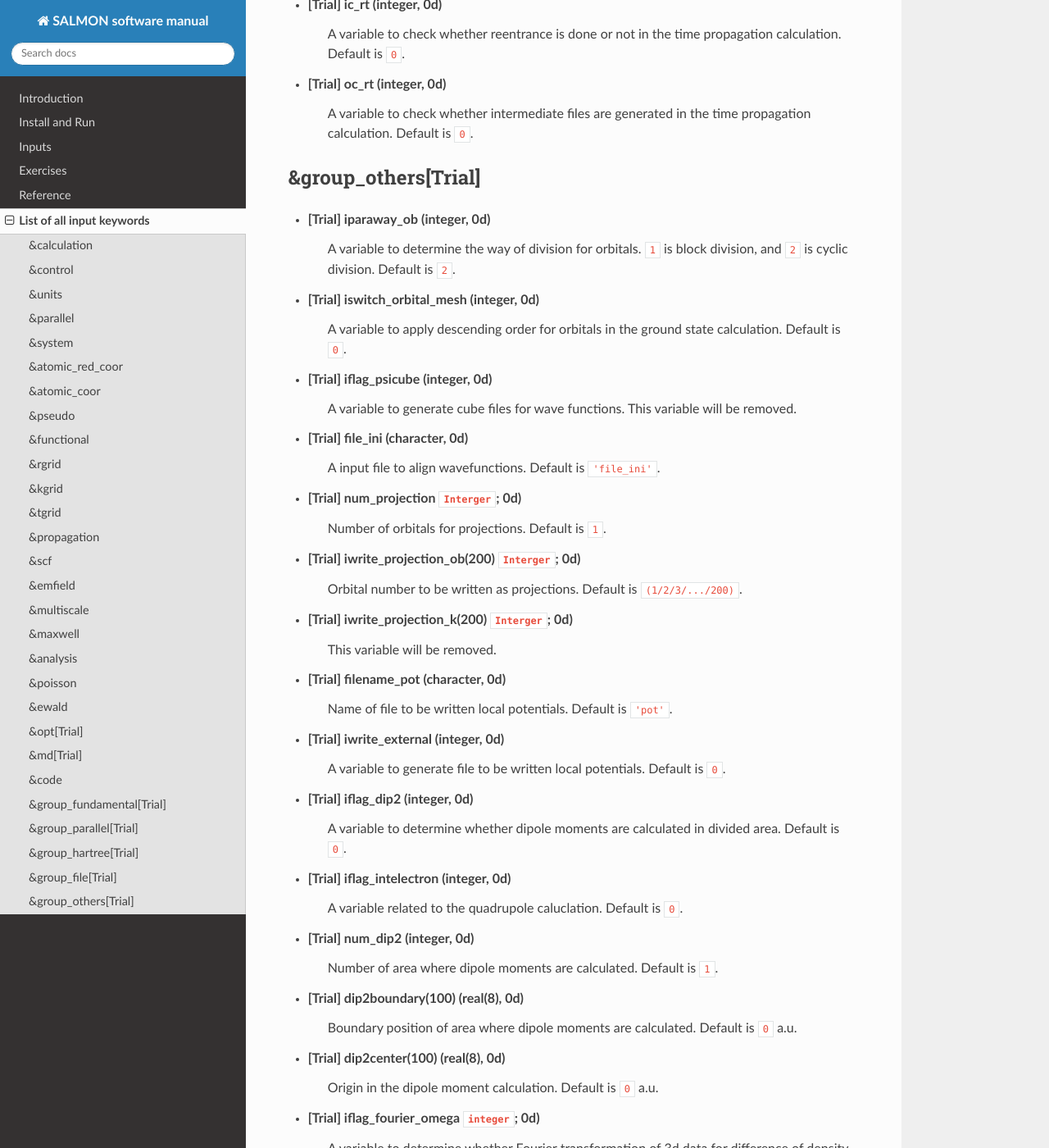
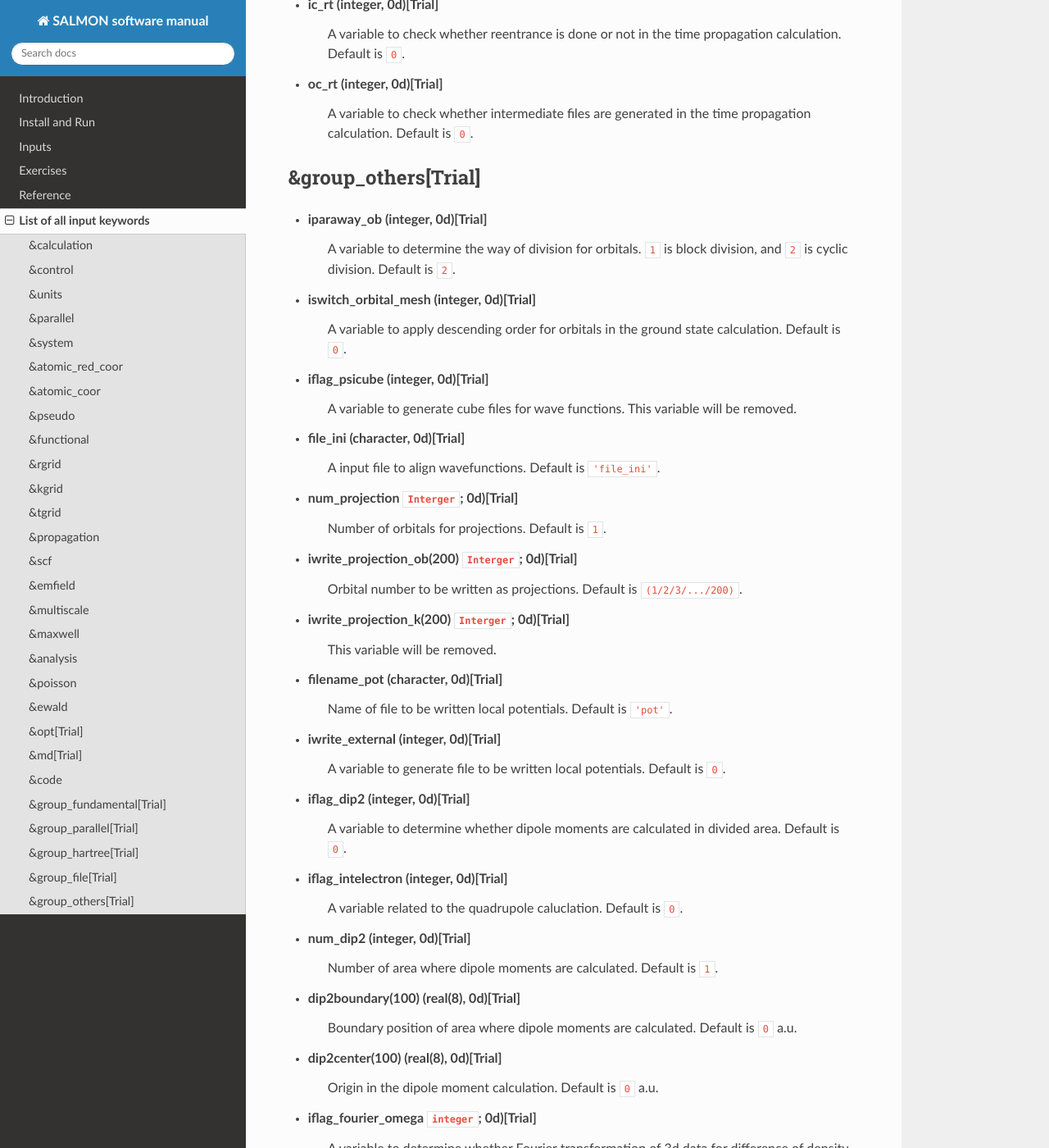
Before and after one commit to SALMON-TDDFT/SALMON-DOCS, a Sphinx documentation site: the page built from source/input_keyword_list.rst, in a window 1280 px wide and 1400 px high, scrolled down 21568 px. Shown: the whole window at 82% size. Built offline with Sphinx 7.4.7 and the Read the Docs theme 2.0.0, drawn with Linux system fonts in a browser that asks for light colours; formulas are drawn with MathJax 3; some of the changed text lies outside the part shown.

```diff
--- a/source/input_keyword_list.rst
+++ b/source/input_keyword_list.rst
@@ -96,7 +96,7 @@ List of all input keywords
 &parallel
 ---------
 
-- [Trial] **yn_domain_parallel** (character, 3d)
+- **yn_domain_parallel** (character, 3d)[Trial]
    If specified ``yn_domain_parallel='y'`` and ``&system/yn_periodic='y'``, program codes for domain parallel version run in periodic system calculations.
 
 - **nproc_k/nproc_ob/nproc_domain_orbital(3)/nproc_domain_general(3)** (integer, 0d)
@@ -172,7 +172,7 @@ List of all input keywords
    Unit of the energy can be chosen ``&units/unit_system``.
    Default is ``-1.0`` (this is for system which has a band gap energy).
 
-- [Trial] **temperature_k** (real(8), 0d)
+- **temperature_k** (real(8), 0d)[Trial]
    Temperature of electrons [K]. Default is ``-1.d0``.
 
 - **nelem** (integer, 0d/3d)
@@ -182,7 +182,7 @@ List of all input keywords
    Number of atoms in a calculation cell.
 
 
-- [Trial] **file_atom_red_coor** (character, 3d)
+- **file_atom_red_coor** (character, 3d)[Trial]
    File name of atomic positions. In this file,
    the atomic coordinates can be written in reduced coordinates.
    This option is incompatible with
@@ -190,7 +190,7 @@ List of all input keywords
    ``&atomic_coor``, and
    ``&atomic_red_coor``.
 
-- [Trial] **file_atom_coor** (character, 0d)
+- **file_atom_coor** (character, 0d)[Trial]
    File name of atomic positions. In this file,
    the atomic coordinates can be written in Cartesian cooridnates.
    The unit of the length can be chosen by
@@ -255,20 +255,20 @@ Input for psudopotentials. Size of array (:) is equal to ``&system/nelem``.
 - **izatom(:)** (integer, 0d/3d)
    Atomic number.
 
-- [Trial] **yn_psmask(:)** (character, 0d/3d)
+- **yn_psmask(:)** (character, 0d/3d)[Trial]
    Enable(``'y'``)/disable(``'n'``)
    Fourier filtering for pseudopotentials.
    Default is ``'n'``.
 
-- [Trial] **alpha_mask(:)** (real(8), 0d/3d)
+- **alpha_mask(:)** (real(8), 0d/3d)[Trial]
    Parameter for the Fourier filtering for pseudopotential.
    Default is ``'0.8'``.
 
-- [Trial] **gamma_mask(:)** (real(8), 0d/3d)
+- **gamma_mask(:)** (real(8), 0d/3d)[Trial]
    Parameter for the Fourier filtering for pseudopotential.
    Default is ``'1.8'``.
 
-- [Trial] **eta_mask(:)** ``Real(8)``); 0d/3d)
+- **eta_mask(:)** ``Real(8)``); 0d/3d)[Trial]
    Parameter for the Fourier filtering for pseudopotential.
    Default is ``'15.0'``.
 
@@ -355,11 +355,11 @@ Input for psudopotentials. Size of array (:) is equal to ``&system/nelem``.
    [M.A.L. Marques, A. Castro, G.F. Bertsch, and A. Rubio, Comput. Phys. Commun., 151 60 (2003)].
    Default is ``middlepoint``.
 
-- [Trial] **n_hamil** (integer, 0d)
+- **n_hamil** (integer, 0d)[Trial]
    Order of Taylor expansion of a propagation operator.
    Default is ``4``.
 
-- [Trial] **yn_fix_func** ``character(1)``; 3d)
+- **yn_fix_func** ``character(1)``; 3d)[Trial]
    Option not to update functional (or Hamiltonian) in RT calculation, i.e., keep ground state Hamiltonian during time-evolution.
    Default is ``'n'``.
 
@@ -424,7 +424,7 @@ Input for psudopotentials. Size of array (:) is equal to ``&system/nelem``.
   - ``b``: parallelization mainly for band orbital loop (sometimes space grid loop too). This works efficiently if the number of k-point treated in each node is small (e.x. the case of single k-point for each node)
 
 
-- [Trial] **skip_gsortho** (character, 3d)
+- **skip_gsortho** (character, 3d)[Trial]
    XXX only ARTED XXX
    Flag to skip Gram-Schmidt orthogonalization in CG loop if periodic boundary system is used. If this is skipped the more iteration number is necessary to get convergence but each iteration step gets faster. If ``omp_loop=b``, this flag is always applied.
    Default is ``n``
@@ -500,7 +500,7 @@ Input for psudopotentials. Size of array (:) is equal to ``&system/nelem``.
    Time-delay between the first and the second pulses.
    Unit of time can be chosen by ``&units/unit_time``.
 
-- [Trial] **yn_local_field** (character, 0d)
+- **yn_local_field** (character, 0d)[Trial]
    The pulse is applied to a specific domain.
    Default is ``'n'``.
 
@@ -525,11 +525,11 @@ Input for psudopotentials. Size of array (:) is equal to ``&system/nelem``.
 &multiscale
 -----------
 
-- [Trial] **fdtddim** (character, 3d)
+- **fdtddim** (character, 3d)[Trial]
    Dimension of FDTD calculation for multi-scale Maxwell-Kohn-Sham method.
    Default value is ``'1D'``.
 
-- [Trial] **twod_shape** (character, 3d)
+- **twod_shape** (character, 3d)[Trial]
    Boundary condision of the second dimension for FDTD calculation with
    multi-scale Maxwell-Kohn-Sham method.
    Default value is ``'periodic'``.
@@ -537,14 +537,14 @@ Input for psudopotentials. Size of array (:) is equal to ``&system/nelem``.
 - **nx_m** (integer, 3d)
    Number of macroscopic grid points inside materials for x-direction.
 
-- [Trial] **ny_m/nz_m** (integer, 3d)
+- **ny_m/nz_m** (integer, 3d)[Trial]
    Number of macroscopic grid points inside materials for (y/z)-direction.
 
 - **hx_m** (real(8), 3d)
    Spacing of macroscopic grid points inside materials for (x)-direction.
    Unit of length can be chosen by ``&units/unit_length``.
 
-- [Trial] **hy_m/hz_m** (real(8), 3d)
+- **hy_m/hz_m** (real(8), 3d)[Trial]
    Spacing of macroscopic grid points inside materials for (y/z)-direction.
    Unit of length can be chosen by ``&units/unit_length``.
 
@@ -553,20 +553,20 @@ Input for psudopotentials. Size of array (:) is equal to ``&system/nelem``.
    ``nxvacl_m`` gives the number for negative x-direction in front of material,
    while ``nxvacr_m`` gives the number for positive x-direction behind the material.
 
-- [Trial] **nx_origin_m/ny_origin_m/nz_origin_m** (integer, 3d)
+- **nx_origin_m/ny_origin_m/nz_origin_m** (integer, 3d)[Trial]
    Origin coordinat of the grid points.
    Default value is ``'1'``.
 
-- [Trial] **set_ini_coor_vel** (character, 3d)
+- **set_ini_coor_vel** (character, 3d)[Trial]
    Set initial atomic coordinates and velocities for each macro-grid point. This must be given with specific directories and files:
    Prepare ``directory``/multiscale/MXXXXXX/ini_coor_vel.dat, where 'XXXXXX' is the index number of the macro-grid point of the material region usually starting from '000001' up to the number of macro-grid point. The format of the file 'ini_coor_vel.dat' is just Rx, Ry, Rz, Vx, Vy, Vz (with space separation) for each atom (i.e. for each line), where the unit of the coordinates, Rx, Ry, Rz, is angstrom or a.u. speficied by ``unit_system`` but that of velocities is always a.u.. This option should be used together with ``read_gs_wfn_k_ms`` which is the option to read the ground state wave function for each macro-grid point.
    Default value is ``'n'``.
 
-- [Trial] **nmacro_write_group** (integer, 3d)
+- **nmacro_write_group** (integer, 3d)[Trial]
    If the number of macroscopic grids are very large, computers can be unstable by writing all information of all macroscopic grid points at the same time. To avoid that, the writings are divided by specifying this option. Writings will be done by each ``nmacro_write_group`` macroscopic grid points. (this number must be aliquot part of the total number of macroscopic grid points)
    Default value is ``'-1'``.
 
-- [Trial] **file_macropoint** (character, 3d)
+- **file_macropoint** (character, 3d)[Trial]
    If file name is specified in the option, the coordinates of the macropoints are set from the file.
    Default value is ``''``.
 
@@ -657,7 +657,7 @@ Input for psudopotentials. Size of array (:) is equal to ``&system/nelem``.
   - ``'rt'``: projection to eigenstates of instantaneous Hamiltonian.
 
 
-- [Trial] **projection_decomp** (character, 3d)
+- **projection_decomp** (character, 3d)[Trial]
    If ``'atom'`` combined with ``projection_option='gs'``,
    the number of excited electron is decomposed into each atom
    (this is printed in ``SYSname``\_nex_atom.data).
@@ -730,7 +730,7 @@ Input for psudopotentials. Size of array (:) is equal to ``&system/nelem``.
    every ``outdns_rt_step`` time steps.
    Default is ``'n'``.
 
-- [Trial] **yn_out_dns_trans/out_dns_trans_energy** ``Character/Real(8)``; 3d)
+- **yn_out_dns_trans/out_dns_trans_energy** ``Character/Real(8)``; 3d)[Trial]
    If ``'y'``, transition in different density from the ground state at specified field frequency omega(given by ``out_dns_trans_energy``) is calculated by drho(r,omega)=FT(rho(r,t)-rho_gs(r))/T.
    Default is ``'n'/1.55eV``.
 
@@ -750,7 +750,7 @@ Input for psudopotentials. Size of array (:) is equal to ``&system/nelem``.
    every ``out_estatic_rt_step`` time steps.
    Default is ``'n'``.
 
-- [Trial] **yn_out_rvf_rt/out_rvf_rt_step** ``Character/Integer``; 3d)
+- **yn_out_rvf_rt/out_rvf_rt_step** ``Character/Integer``; 3d)[Trial]
    If ``'y'``, coordinates[A], velocities[au], forces[au] on atoms
    during real-time time-propagation are printed in ``SYSname``\_trj.xyz
    every ``out_rvf_rt_step`` time steps.
@@ -758,7 +758,7 @@ Input for psudopotentials. Size of array (:) is equal to ``&system/nelem``.
    the printing option is automatically turned on.
    Defaults are ``'n'/10``.
 
-- [Trial] **yn_out_tm** (character, 3d)
+- **yn_out_tm** (character, 3d)[Trial]
    If ``'y'``, transition moments between occupied and virtual orbitals are printed into ``SYSname``\_tm.data after the ground state calculation.
    Defaults are ``'n'``.
 
@@ -773,7 +773,7 @@ Input for psudopotentials. Size of array (:) is equal to ``&system/nelem``.
    ``numfiles_out_3d`` must be less than or equal to number of processes.
    Default is ``1``.
 
-- [Trial] **timer_process** (character, 0d)
+- **timer_process** (character, 0d)[Trial]
    Basically, elapsed times are written in the output file.
    But if ``timer_process`` is ``'y'``,
    files of elapsed times for every process are also generated.
@@ -816,32 +816,32 @@ Input for psudopotentials. Size of array (:) is equal to ``&system/nelem``.
 - **nopt** (integer, 0d/3d)
    xxx
 
-- [Trial] **convrg_opt_fmax** (real(8), 3d)
+- **convrg_opt_fmax** (real(8), 3d)[Trial]
    Convergence threshold of optimization in maximum force.
    Default is ``1d-3``.
 
 ..
-  - [Trial] **cg_alpha_up** (real(8), 3d)
+  - **cg_alpha_up** (real(8), 3d)[Trial]
     Parameter for up-rate of step length in line search in conjugated gradient method.
     Default is ``1.3``.
 
-  - [Trial] **cg_alpha_down** (real(8), 3d)
+  - **cg_alpha_down** (real(8), 3d)[Trial]
     Parameter for down-rate of step length in line search in conjugated gradient method.
     Default is ``0.5``.
 
-  - [Trial] **cg_alpha_ini** (real(8), 3d)
+  - **cg_alpha_ini** (real(8), 3d)[Trial]
     Parameter for initial step length in line search in conjugated gradient method. (currently not available)
     Default is ``0.8``.
 
-  - [Trial] **convrg_scf_ene** (real(8), 3d)
+  - **convrg_scf_ene** (real(8), 3d)[Trial]
     Convergence threshold of ground state SCF calculation in energy difference at each optimization step. If negative number no threshold (SCF loop is up to ``Nscf``). The other SCF thresholds such as ``threshold`` in ``&scf`` are also applied (if you do not want to use it, set very small number).
     Default is ``-1.0``.
 
-  - [Trial] **convrg_scf_force** (real(8), 3d)
+  - **convrg_scf_force** (real(8), 3d)[Trial]
     Convergence threshold of ground state SCF calculation in force (average over atoms) difference. If negative number no threshold (SCF loop is up to ``Nscf``). The other SCF thresholds such as ``threshold`` in ``&scf`` are also applied (if you do not want to use it, set very small number).
     Default is ``-1.0``.
 
-  - [Trial] **convrg_opt_ene** (real(8), 3d)
+  - **convrg_opt_ene** (real(8), 3d)[Trial]
     Convergence threshold of optimization in energy difference. (currently not available)
     Default is ``1d-6``.
 ..
@@ -849,27 +849,27 @@ Input for psudopotentials. Size of array (:) is equal to ``&system/nelem``.
 
 &md[Trial]
 -----------
-- [Trial] **ensemble** (character, 3d)
+- **ensemble** (character, 3d)[Trial]
    Ensemble in MD option: "NVE" or "NVT".
    Default is ``"NVE"``.
 
-- [Trial] **thermostat** (character, 3d)
+- **thermostat** (character, 3d)[Trial]
    Thermostat in "NVT" option: (currently only ``nose-hoover``).
    Default is ``"nose-hoover"``.
 
-- [Trial] **step_velocity_scaling** (integer, 3d)
+- **step_velocity_scaling** (integer, 3d)[Trial]
    Time step interval for velocity-scaling. Velocity-scaling is applied if this is set to positive.
    Default is ``-1``.
 
-- [Trial] **step_update_ps/step_update_ps2** ``Integer/Integer``; 3d)
+- **step_update_ps/step_update_ps2** ``Integer/Integer``; 3d)[Trial]
    Time step interval for updating pseudopotential (Larger number makes calculation time reduce greatly, but gets inaccurate) in case of ``use_ehrenfest_md=y``. ``step_update_ps`` is for full update and ``step_update_ps2`` is for update without changing grid points array.
    Default is ``10/1``.
 
-- [Trial] **temperature0_ion_k** (real(8), 3d)
+- **temperature0_ion_k** (real(8), 3d)[Trial]
    Setting temperature [K] for NVT ensemble, velocity scaling and generating initial velocities.
    Default is ``298.15``.
 
-- [Trial] **yn_set_ini_velocity** (character, 3d)
+- **yn_set_ini_velocity** (character, 3d)[Trial]
    Initial velocities are set.
    Default is ``n``.
 
@@ -877,19 +877,19 @@ Input for psudopotentials. Size of array (:) is equal to ``&system/nelem``.
   - ``r``: Read initial velocity from file specified by keyword of ``file_ini_velocity``. This is, for example, used for restarting MD from the previous run. The last atomic coordinates and velocities are printed in ``SYSname``\_trj.xyz. (atomic coordinate also should be copied from the previous output and put in the next input file for restart)
 
 
-- [Trial] **file_ini_velocity** (character, 3d)
+- **file_ini_velocity** (character, 3d)[Trial]
    File name for initial velocities. This is read when ``set_ini_velocity`` is ``'r'``. The format is simply vx(iatom) vy(iatom) vz(iatom) in each line. The order of atoms must be the same as the given coordinates in the main input file. In case of using nose-hoover thermostat, a thermostat variable should be put at the last line (all atomic unit).
    Default is ``none``.
 
-- [Trial] **seed_ini_velocity** (integer, 3d)
+- **seed_ini_velocity** (integer, 3d)[Trial]
    Random seed (integer number) to generate initial velocity if ``set_ini_velocity`` is set to y.
    Default is ``123``.
 
-- [Trial] **thermostat_tau** (real(8), 3d)
+- **thermostat_tau** (real(8), 3d)[Trial]
    Parameter in Nose-Hoover method: controlling time constant for temperature.
    Default is ``41.34[au] or 1.0[fs]``.
 
-- [Trial] **yn_stop_system_momt** (character, 3d)
+- **yn_stop_system_momt** (character, 3d)[Trial]
    Center of mass is stopped every time step.
    Default is ``n``.
 
@@ -915,30 +915,30 @@ Input for psudopotentials. Size of array (:) is equal to ``&system/nelem``.
 &group_fundamental[Trial]
 -------------------------
 
-- [Trial] **iditer_nosubspace_diag** (integer, 0d)
+- **iditer_nosubspace_diag** (integer, 0d)[Trial]
    Iterations for which subspace diagonalization is not done if ``&scf/subspace_diagonalization`` is ``'y'``.
    Default is ``10``.
 
-- [Trial] **ntmg** (integer, 0d)
+- **ntmg** (integer, 0d)[Trial]
    Number of multigrid calculation for gs. At the moment, there is a malfunction in this variable, and recovery is needed.
    Default is ``1``.
 
-- [Trial] **idisnum(2)** (integer, 0d)
+- **idisnum(2)** (integer, 0d)[Trial]
    Label numbers for two atoms which are measured the distance.
    Default is ``(/1,2/)``.
 
-- [Trial] **iwrite_projection** (integer, 0d)
+- **iwrite_projection** (integer, 0d)[Trial]
    A variable for projection.
    Default is ``0``.
 
-- [Trial] **itwproj** (integer, 0d)
+- **itwproj** (integer, 0d)[Trial]
    The projection is calculated every ``itwproj`` time steps.
    Default is ``-1``.
 
-- [Trial] **iwrite_projnum** (integer, 0d)
+- **iwrite_projnum** (integer, 0d)[Trial]
    There is a malfunction in this variable.
 
-- [Trial] **itcalc_ene** (integer, 0d)
+- **itcalc_ene** (integer, 0d)[Trial]
    Total energy is calculated every ``itcalc_ene`` time steps. There may be a malfunction in this variable.
    Default is ``1``.
 
@@ -946,29 +946,29 @@ Input for psudopotentials. Size of array (:) is equal to ``&system/nelem``.
 &group_parallel[Trial]
 -----------------------
 
-- [Trial] **isequential** (integer, 0d)
+- **isequential** (integer, 0d)[Trial]
    A variable to determine the way of assignment of processes.
    Default is ``2``.
 
-- [Trial] **imesh_s_all** (integer, 0d)
+- **imesh_s_all** (integer, 0d)[Trial]
    A variable to determine how to use processes if total number of processes
    and number of processes for Hartree/Exc calculation differ.
    There may be a malfunction in this variable.
    Default is ``1``.
 
-- [Trial] **iflag_comm_rho** (integer, 0d)
+- **iflag_comm_rho** (integer, 0d)[Trial]
    This variable may be removed.
 
 
 &group_hartree[Trial]
 ----------------------
 
-- [Trial] **hconv** (real(8), 0d)
+- **hconv** (real(8), 0d)[Trial]
    A convergence value for the Hartree-cg calculation.
    The convergence is checked by ||tVh(i)-tVh(i-1)||\ :sup:`2`\/(number of grids).
    Default is ``1d-15`` a.u. (= 1.10d-13 A\ :sup:`3`\eV\ :sup:`2`\)
 
-- [Trial] **lmax_meo** (integer, 0d)
+- **lmax_meo** (integer, 0d)[Trial]
    A maximum angular momentum for multipole expansion in the Hartree-cg calculation.
    Default is ``4``.
 
@@ -977,19 +977,19 @@ Input for psudopotentials. Size of array (:) is equal to ``&system/nelem``.
 &group_file[Trial]
 -------------------
 
-- [Trial] **ic** (integer, 0d)
+- **ic** (integer, 0d)[Trial]
    A variable to check whether reentrance is done or not in the ground state calculation.
    Default is ``0``.
 
-- [Trial] **oc** (integer, 0d)
+- **oc** (integer, 0d)[Trial]
    A variable to check whether intermediate files are generated in the ground state calculation.
    Default is ``1``.
 
-- [Trial] **ic_rt** (integer, 0d)
+- **ic_rt** (integer, 0d)[Trial]
    A variable to check whether reentrance is done or not in the time propagation calculation.
    Default is ``0``.
 
-- [Trial] **oc_rt** (integer, 0d)
+- **oc_rt** (integer, 0d)[Trial]
    A variable to check whether intermediate files are generated in the time propagation calculation.
    Default is ``0``.
 
@@ -997,87 +997,87 @@ Input for psudopotentials. Size of array (:) is equal to ``&system/nelem``.
 &group_others[Trial]
 ---------------------
 
-- [Trial] **iparaway_ob** (integer, 0d)
+- **iparaway_ob** (integer, 0d)[Trial]
    A variable to determine the way of division for orbitals.
    ``1`` is block division, and ``2`` is cyclic division.
    Default is ``2``.
 
-- [Trial] **iswitch_orbital_mesh** (integer, 0d)
+- **iswitch_orbital_mesh** (integer, 0d)[Trial]
    A variable to apply descending order for orbitals in the ground state calculation.
    Default is ``0``.
 
-- [Trial] **iflag_psicube** (integer, 0d)
+- **iflag_psicube** (integer, 0d)[Trial]
    A variable to generate cube files for wave functions. This variable will be removed.
 
-- [Trial] **file_ini** (character, 0d)
+- **file_ini** (character, 0d)[Trial]
    A input file to align wavefunctions.
    Default is ``'file_ini'``.
 
-- [Trial] **num_projection** ``Interger``; 0d)
+- **num_projection** ``Interger``; 0d)[Trial]
    Number of orbitals for projections.
    Default is ``1``.
 
-- [Trial] **iwrite_projection_ob(200)** ``Interger``; 0d)
+- **iwrite_projection_ob(200)** ``Interger``; 0d)[Trial]
    Orbital number to be written as projections.
    Default is ``(1/2/3/.../200)``.
 
-- [Trial] **iwrite_projection_k(200)** ``Interger``; 0d)
+- **iwrite_projection_k(200)** ``Interger``; 0d)[Trial]
    This variable will be removed.
 
-- [Trial] **filename_pot** (character, 0d)
+- **filename_pot** (character, 0d)[Trial]
    Name of file to be written local potentials.
    Default is ``'pot'``.
 
-- [Trial] **iwrite_external** (integer, 0d)
+- **iwrite_external** (integer, 0d)[Trial]
    A variable to generate file to be written local potentials.
    Default is ``0``.
 
-- [Trial] **iflag_dip2** (integer, 0d)
+- **iflag_dip2** (integer, 0d)[Trial]
    A variable to determine whether dipole moments are calculated in divided area.
    Default is ``0``.
 
-- [Trial] **iflag_intelectron** (integer, 0d)
+- **iflag_intelectron** (integer, 0d)[Trial]
    A variable related to the quadrupole caluclation.
    Default is ``0``.
 
-- [Trial] **num_dip2** (integer, 0d)
+- **num_dip2** (integer, 0d)[Trial]
    Number of area where dipole moments are calculated.
    Default is ``1``.
 
-- [Trial] **dip2boundary(100)** (real(8), 0d)
+- **dip2boundary(100)** (real(8), 0d)[Trial]
    Boundary position of area where dipole moments are calculated.
    Default is ``0`` a.u.
 
-- [Trial] **dip2center(100)** (real(8), 0d)
+- **dip2center(100)** (real(8), 0d)[Trial]
    Origin in the dipole moment calculation.
    Default is ``0`` a.u.
 
-- [Trial] **iflag_fourier_omega** ``integer``; 0d)
+- **iflag_fourier_omega** ``integer``; 0d)[Trial]
    A variable to determine whether Fourier transformation of 3d data for difference of density is calclated.
    Default is ``0``.
 
-- [Trial] **num_fourier_omega** (integer, 0d)
+- **num_fourier_omega** (integer, 0d)[Trial]
    Number of energies for which the Fourier transformation is calclated.
    Default is ``1``.
 
-- [Trial] **fourier_omega(200)** (real(8), 0d)
+- **fourier_omega(200)** (real(8), 0d)[Trial]
    Energies for which the Fourier transformation is calclated.
    Default is ``0`` a.u.
 
-- [Trial] **itotntime2** (integer, 0d)
+- **itotntime2** (integer, 0d)[Trial]
    Number of time steps in the reentrance for real-time calculation.
    There may be a malfunction in this variable.
    Default is ``0``.
 
-- [Trial] **iwdenoption** (integer, 0d)
+- **iwdenoption** (integer, 0d)[Trial]
    A variable to determine whether 3d output is generated in real-time calculation.
    This variable will be removed.
 
-- [Trial] **iwdenstep** (integer, 0d)
+- **iwdenstep** (integer, 0d)[Trial]
    3d output is generated every ``iwdenstep`` time steps.
    This variable will be removed.
 
-- [Trial] **iflag_estatic** (integer, 0d)
+- **iflag_estatic** (integer, 0d)[Trial]
    A variable to determine whether 3d output for the static electric field is generated in real-time calculation.
    This variable will be removed.
 
```
